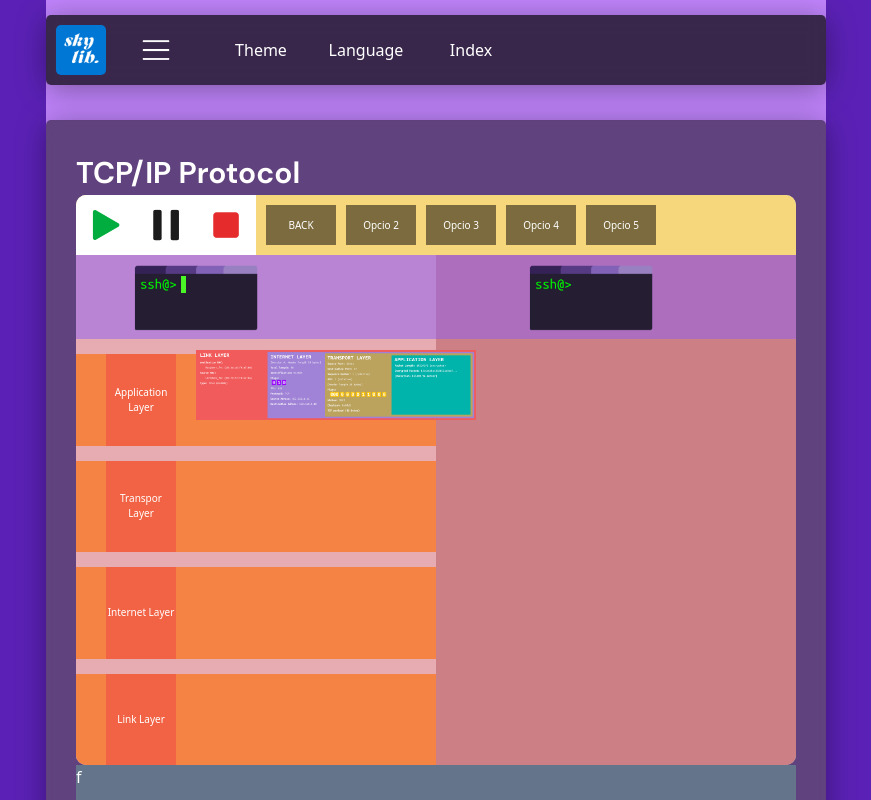
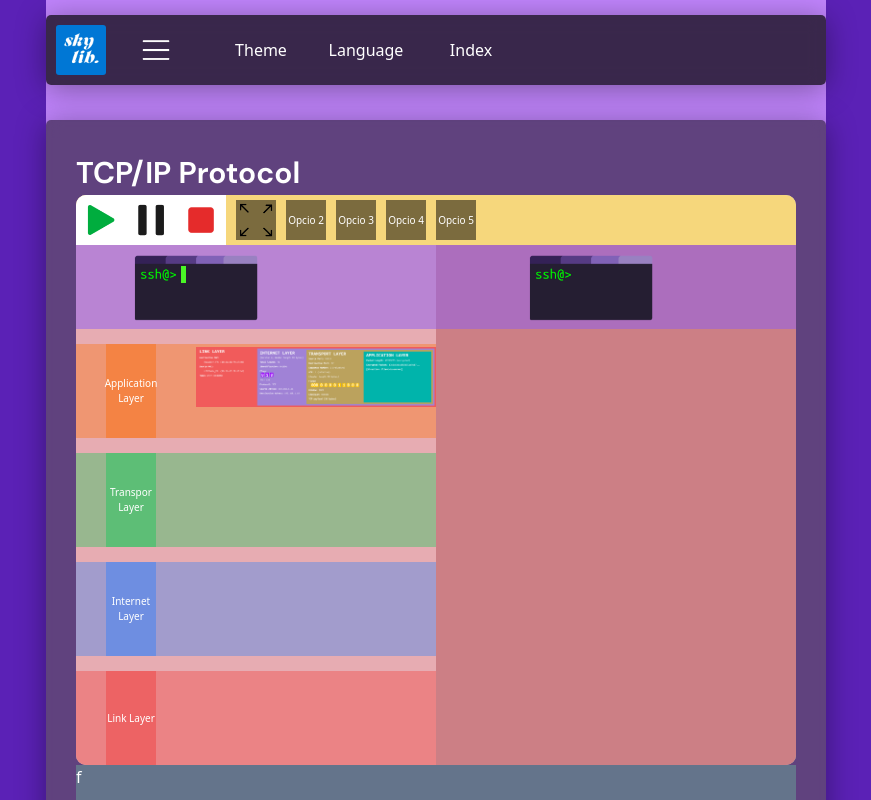
Before and after one commit to Ipasky/skylib, a Vue app: page /internetprotocols/tcpip in a window 1280 px wide. Shown: the top 800 px of the page, without its empty margins (204-1075 px from the left). Built offline with nearby package versions, Linux system fonts and the light colour scheme.

Commit message:
new changes

```diff
--- a/src/assets/input.css
+++ b/src/assets/input.css
@@ -94,7 +94,7 @@
     }
     .topbar_logo_img{
         @apply
-        rounded-[5px];
+        rounded-[3px];
     }
     .topbar_burger_img{
         @apply
@@ -336,12 +336,16 @@
             .play_button_image, .pause_button_image, .restart_button_image{
                 @apply
                 w-[40px]
-                m-[10px];
+                m-[5px];
+            }
+            .arrow_button_image{
+                @apply
+                w-[40px]
             }
             .tcpip_opcions{
                 @apply
                 h-[40px]
-                w-[70px]
+                w-[40px]
                 text-[10px]
                 ml-[10px]
                 bg-black/50;
@@ -403,18 +407,81 @@
                                 text-[#4af626]
                                 bg-transparent;
                             }
-                        .tcpip_left_layer_04_container, .tcpip_left_layer_03_container, .tcpip_left_layer_02_container, .tcpip_left_layer_01_container{
+                        .tcpip_left_layer_04_container{
                             @apply
                             inline-flex
                             h-full
                             mt-[15px]
-                            bg-orange-500/70
+                            bg-orange-500/40
                             hover:bg-orange-300/70
                             hover:cursor-pointer;
                         }
-                            .tcpip_left_layer_04, .tcpip_left_layer_03, .tcpip_left_layer_02, .tcpip_left_layer_01{
+                        .tcpip_left_layer_03_container{
+                            @apply
+                            inline-flex
+                            h-full
+                            mt-[15px]
+                            bg-green-500/40
+                            hover:bg-green-300/70
+                            hover:cursor-pointer;
+                        }
+                        .tcpip_left_layer_02_container{
+                            @apply
+                            inline-flex
+                            h-full
+                            mt-[15px]
+                            bg-blue-500/40
+                            hover:bg-blue-300/70
+                            hover:cursor-pointer;
+                        }
+                        .tcpip_left_layer_01_container{
+                            @apply
+                            inline-flex
+                            h-full
+                            mt-[15px]
+                            bg-red-500/40
+                            hover:bg-red-300/70
+                            hover:cursor-pointer;
+                        }
+                            .tcpip_left_layer_04{
                                 @apply
-                                w-[70px]
+                                w-[50px]
+                                h-full
+                                inline-flex
+                                text-center
+                                justify-center
+                                items-center
+                                ml-[30px]
+                                text-[10px]
+                                bg-orange-500/50;
+                            }
+                            .tcpip_left_layer_03{
+                                @apply
+                                w-[50px]
+                                h-full
+                                inline-flex
+                                text-center
+                                justify-center
+                                items-center
+                                ml-[30px]
+                                text-[10px]
+                                bg-green-500/50;
+                            }
+                            .tcpip_left_layer_02{
+                                @apply
+                                w-[50px]
+                                h-full
+                                inline-flex
+                                text-center
+                                justify-center
+                                items-center
+                                ml-[30px]
+                                text-[10px]
+                                bg-blue-500/50;
+                            }
+                            .tcpip_left_layer_01{
+                                @apply
+                                w-[50px]
                                 h-full
                                 inline-flex
                                 text-center
--- a/src/assets/output.css
+++ b/src/assets/output.css
@@ -706,7 +706,7 @@ video {
 }
 
 .topbar_logo_img {
-  border-radius: 5px;
+  border-radius: 3px;
 }
 
 .topbar_burger_img {
@@ -979,14 +979,18 @@ video {
 }
 
 .play_button_image, .pause_button_image, .restart_button_image {
-  margin: 10px;
+  margin: 5px;
+  width: 40px;
+}
+
+.arrow_button_image {
   width: 40px;
 }
 
 .tcpip_opcions {
   margin-left: 10px;
   height: 40px;
-  width: 70px;
+  width: 40px;
   background-color: rgb(0 0 0 / 0.5);
   font-size: 10px;
 }
@@ -1048,23 +1052,95 @@ video {
   color: rgb(74 246 38 / var(--tw-text-opacity));
 }
 
-.tcpip_left_layer_04_container, .tcpip_left_layer_03_container, .tcpip_left_layer_02_container, .tcpip_left_layer_01_container {
+.tcpip_left_layer_04_container {
   margin-top: 15px;
   display: inline-flex;
   height: 100%;
-  background-color: rgb(249 115 22 / 0.7);
+  background-color: rgb(249 115 22 / 0.4);
 }
 
-.tcpip_left_layer_04_container:hover, .tcpip_left_layer_03_container:hover, .tcpip_left_layer_02_container:hover, .tcpip_left_layer_01_container:hover {
+.tcpip_left_layer_04_container:hover {
   cursor: pointer;
   background-color: rgb(253 186 116 / 0.7);
 }
 
-.tcpip_left_layer_04, .tcpip_left_layer_03, .tcpip_left_layer_02, .tcpip_left_layer_01 {
+.tcpip_left_layer_03_container {
+  margin-top: 15px;
+  display: inline-flex;
+  height: 100%;
+  background-color: rgb(34 197 94 / 0.4);
+}
+
+.tcpip_left_layer_03_container:hover {
+  cursor: pointer;
+  background-color: rgb(134 239 172 / 0.7);
+}
+
+.tcpip_left_layer_02_container {
+  margin-top: 15px;
+  display: inline-flex;
+  height: 100%;
+  background-color: rgb(59 130 246 / 0.4);
+}
+
+.tcpip_left_layer_02_container:hover {
+  cursor: pointer;
+  background-color: rgb(147 197 253 / 0.7);
+}
+
+.tcpip_left_layer_01_container {
+  margin-top: 15px;
+  display: inline-flex;
+  height: 100%;
+  background-color: rgb(239 68 68 / 0.4);
+}
+
+.tcpip_left_layer_01_container:hover {
+  cursor: pointer;
+  background-color: rgb(252 165 165 / 0.7);
+}
+
+.tcpip_left_layer_04 {
   margin-left: 30px;
   display: inline-flex;
   height: 100%;
-  width: 70px;
+  width: 50px;
+  align-items: center;
+  justify-content: center;
+  background-color: rgb(249 115 22 / 0.5);
+  text-align: center;
+  font-size: 10px;
+}
+
+.tcpip_left_layer_03 {
+  margin-left: 30px;
+  display: inline-flex;
+  height: 100%;
+  width: 50px;
+  align-items: center;
+  justify-content: center;
+  background-color: rgb(34 197 94 / 0.5);
+  text-align: center;
+  font-size: 10px;
+}
+
+.tcpip_left_layer_02 {
+  margin-left: 30px;
+  display: inline-flex;
+  height: 100%;
+  width: 50px;
+  align-items: center;
+  justify-content: center;
+  background-color: rgb(59 130 246 / 0.5);
+  text-align: center;
+  font-size: 10px;
+}
+
+.tcpip_left_layer_01 {
+  margin-left: 30px;
+  display: inline-flex;
+  height: 100%;
+  width: 50px;
   align-items: center;
   justify-content: center;
   background-color: rgb(239 68 68 / 0.5);
--- a/src/components/tcpip_component.vue
+++ b/src/components/tcpip_component.vue
@@ -7,7 +7,7 @@
             <button class="tcpip_play" id="play_ID"> <img src="/src/assets/play_button.png" class="play_button_image"> </button>
             <button class="tcpip_pause" id="pause_ID"> <img src="/src/assets/pause_button.png" class="pause_button_image"> </button>
             <button class="tcpip_restart" id="restart_ID"> <img src="/src/assets/restart_button.png" class="restart_button_image"> </button>
-            <button class="tcpip_opcions"> BACK </button> <!-- Desplegar tota informació -->
+            <button class="tcpip_opcions" @click="restart_view()"><img src="/src/assets/arrow_button.png" class="arrow_button_image"></button> <!-- Desplegar tota informació -->
             <button class="tcpip_opcions"> Opcio 2 </button> <!-- Deshabilitar moviment de la camera automatic -->
             <button class="tcpip_opcions"> Opcio 3 </button> <!-- Control de la velocitat -->
             <button class="tcpip_opcions"> Opcio 4 </button> <!-- Mode temps real -->
@@ -73,6 +73,7 @@ const tcpip_animation_container = ref(null);
 const demoWrapper = ref(null);
 
 var isDragging = false;
+var wasDragging = false;
 var startX, startY;
 var scale = 1;
 var totalSumDragX = 0;
@@ -176,6 +177,7 @@ onMounted(() => {
 
 
   tcpcontainer.addEventListener('mousedown', (event) => {
+    console.log("Dragging: true");
     isDragging = true;
     startX = event.clientX;
     startY = event.clientY;
@@ -185,10 +187,13 @@ onMounted(() => {
 
   tcpcontainer.addEventListener('mouseup', () => {
     isDragging = false;
+    console.log("Dragging: false");
   });
 
   tcpcontainer.addEventListener('mousemove', (event) => {
     if (isDragging) {
+      wasDragging = true;
+      console.log("WasDragging mousemove: ", wasDragging);
       dragX = startX - event.clientX;
       dragY = startY - event.clientY;
       sumDragX = dragX - lastDragX;
@@ -199,6 +204,9 @@ onMounted(() => {
 
       lastDragX = dragX;
       lastDragY = dragY;
+    }
+    else{
+      wasDragging = false;
     }
   });
 
@@ -287,7 +295,17 @@ onMounted(() => {
   };
 });
 
+function restart_view(){
+  scale = 1;
+  totalSumDragX = 0;
+  totalSumDragY = 0;
+  lastDragX = 0;
+  lastDragY = 0;
+  document.getElementById('tcpip_wrapper_out_ID').style.transform = ``;
+}
+
 function goto_selected(type){
+  if(wasDragging == false){
     // He de fer una variable global per una vegada es fa zoom es desactiva unaltre vegada la possibilitat de fer zoom.
     // Sol si es torna al inici es pot tornar a fer zoom.
     // Encara falla si abans de clicar movem la el fons.
@@ -306,23 +324,23 @@ function goto_selected(type){
     document.getElementById('tcpip_wrapper_out_ID').style.transition = "all 0.7s ease";
     var scale_multiplier = (1/scale)
     var v1 = document.getElementById(idName).getBoundingClientRect()
-  console.log("Vector v1: ", v1.top, v1.left, v1.bottom, v1.right);
+    //console.log("Vector v1: ", v1.top, v1.left, v1.bottom, v1.right);
     var v1x = [(scale_multiplier*v1.top), (scale_multiplier*v1.left)];
     var v1y = [(scale_multiplier*v1.bottom), (scale_multiplier*v1.right)];
-  console.log("v1x: ", v1x, "v1y: ", v1y);
+    //console.log("v1x: ", v1x, "v1y: ", v1y);
 
     var v2 = document.getElementById('tcpip_wrapper_out_ID').getBoundingClientRect()
-  console.log("Wrapper v2: ", v2.top, v2.left, v2.bottom, v2.right);
+    //console.log("Wrapper v2: ", v2.top, v2.left, v2.bottom, v2.right);
     var v2x = [(scale_multiplier*v2.top), (scale_multiplier*v2.left)];
     var v2y = [(scale_multiplier*v2.bottom), (scale_multiplier*v2.right)];
-  console.log("Wrapper v2x: ", v2x, "v2y: ", v2y);
+    //console.log("Wrapper v2x: ", v2x, "v2y: ", v2y);
 
     var vaux_x = [v2x[0] - v1x[0], v2x[1] - v1x[1]];
     var vaux_y = [v2y[0] - v1y[0], v2y[1] - v1y[1]];
-  console.log("vaux_x: ", vaux_x, "vaux_y: ", vaux_y);
+    //console.log("vaux_x: ", vaux_x, "vaux_y: ", vaux_y);
     var x_sum = vaux_x[0] + vaux_y[0];
     var y_sum = vaux_x[1] + vaux_y[1];
-  console.log("x_sum: ", x_sum, "y_sum: ", y_sum);
+    //console.log("x_sum: ", x_sum, "y_sum: ", y_sum);
 
     const tcpipwrapp = tcpip_wrapper_out.value;
     tcpipwrapp.style.transform = `translate(${y_sum}px, ${x_sum}px) scale(${2})`;
@@ -337,6 +355,7 @@ function goto_selected(type){
     setTimeout(() => {
       document.getElementById('tcpip_wrapper_out_ID').style.transition = "";
     }, 700);
+  }
 }
 
 </script>
@@ -355,8 +374,8 @@ function goto_selected(type){
 .datagrama_img{
   user-select: none;
   position: absolute;
-  height: 70px;
-  top: 95px;
+  height: 60px;
+  top: 102px;
   left: 120px;
   transform: translate(-50%, -50%);
   z-index: 1;
```
Also changed, not shown: src/assets/arrow_button.png (added). Lines whose indentation alone changed are shown as unchanged.
